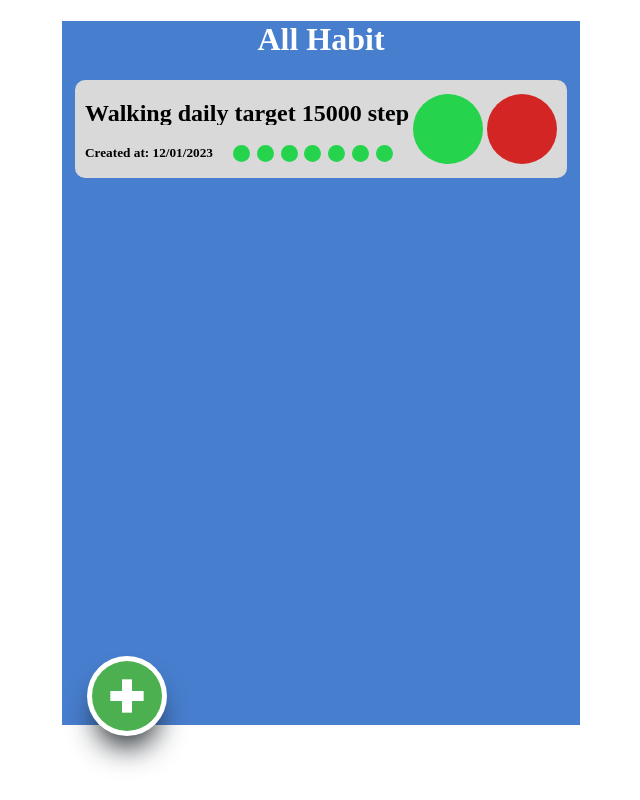
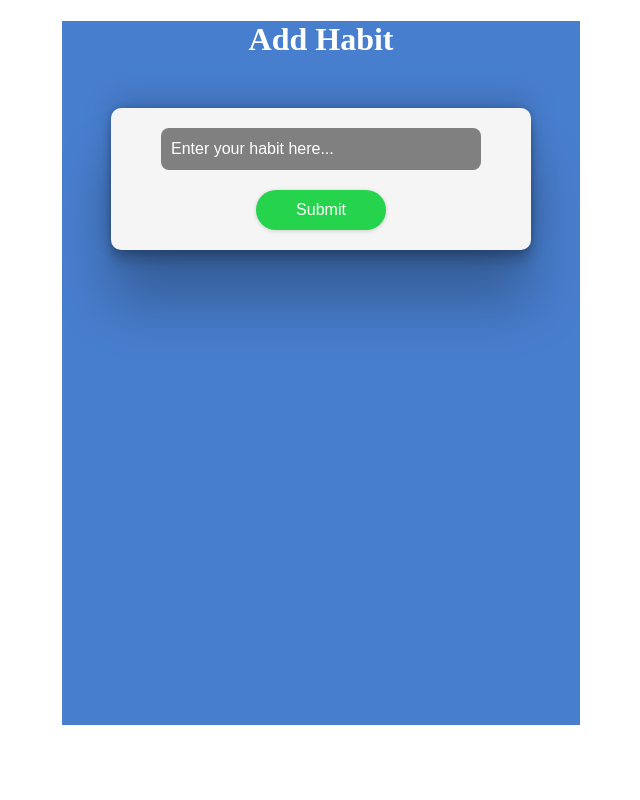
Before and after one commit to Nikhil3522/Habit-Tracker-App, a React (Create React App) app: page /addhabit in a window 1280 px wide. Shown: the whole page, without its empty margins (319-959 px from the left). Built offline with nearby package versions, Linux system fonts and the light colour scheme.

Commit message:
Redux setup completed

```diff
--- a/package.json
+++ b/package.json
@@ -9,7 +9,11 @@
     "react": "^18.2.0",
     "react-dom": "^18.2.0",
     "react-icons": "^4.7.1",
+    "react-redux": "^8.0.5",
+    "react-router-dom": "^6.7.0",
     "react-scripts": "5.0.1",
+    "redux": "^4.2.0",
+    "redux-thunk": "^2.4.2",
     "web-vitals": "^2.1.4"
   },
   "scripts": {
--- a/src/App.css
+++ b/src/App.css
@@ -81,13 +81,8 @@ h5{
   background-color: #d42525;
 }
 
-.AddHabitBtn{
-  width: 100px;
-  height: 100px;
-  background-color: #53CE51;
-  border-radius: 50%;
-}
 
+/* Add habit button */
 .AddBtnDiv{
   border-radius: 50%;
   background-color: white;
@@ -97,8 +92,57 @@ h5{
   position: fixed;
   bottom: 4rem;
   margin-left: 25px;
+  cursor: pointer;
 }
 
 .AddBtn{
   font-size: 80px;
 }
+
+/* AddHabit Page */
+.AddTaskContainer{
+  display: flex;
+  flex-direction: column;
+  background-color: whitesmoke;
+  width: 380px;
+  margin: auto;
+  margin-top: 50px;
+  padding: 20px;
+  border-radius: 10px;
+  color: white;
+  box-shadow: rgba(0, 0, 0, 0.25) 0px 54px 55px, rgba(0, 0, 0, 0.12) 0px -12px 30px, rgba(0, 0, 0, 0.12) 0px 4px 6px, rgba(0, 0, 0, 0.17) 0px 12px 13px, rgba(0, 0, 0, 0.09) 0px -3px 5px;
+}
+.inputHabitField{
+  height: 40px;
+  width: 300px;
+  border-radius: 8px;
+  border: none;
+  font-size: 16px;
+  padding-left: 10px;
+  padding-right: 10px;
+  margin: auto;
+  color: white;
+  background-color: grey;
+}
+
+::placeholder{
+  color: white;
+}
+
+.addButton{
+  background-color: #25d44c;
+  height: 40px;
+  width: 130px;
+  color: white;
+  font-size: 16px;
+  border-radius: 25px;
+  border: none;
+  margin: auto;
+  margin-top: 20px;
+  box-shadow: rgba(0, 0, 0, 0.16) 0px 1px 4px;
+}
+
+.addButton:hover{
+  box-shadow: rgba(0, 0, 0, 0.24) 0px 3px 8px;
+  cursor: pointer;
+}
--- a/src/App.js
+++ /dev/null
@@ -1,31 +0,0 @@
-import './App.css';
-import Habit from "./components/Habit";
-import { FcPlus } from 'react-icons/fc'
-// FcPlus
-
-function App() {
-  return (
-    <div className="App">
-      <h1>All Habit</h1>
-      <Habit />
-
-      {/* <Habit />
-      <Habit />
-      <Habit />
-      <Habit />
-      <Habit />
-      <Habit />
-      <Habit />
-      <Habit />
-      <Habit />
-      <Habit /> */}
-
-      <div className='AddBtnDiv'>
-        <FcPlus className='AddBtn' />
-
-      </div>
-    </div>
-  );
-}
-
-export default App;
--- /dev/null
+++ b/src/actions/index.js
@@ -0,0 +1,18 @@
+//action types
+export const ADD_HABIT = 'ADD_HABIT';
+export const SHOW_HABIT = 'SHOW_HABIT';
+
+//action creators
+export function addHabit(habit, date) {
+    return {
+        type: ADD_HABIT,
+        habit,
+        date
+    }
+}
+
+export function showHabit(){
+    return{
+        typr: SHOW_HABIT,
+    }
+}
--- /dev/null
+++ b/src/components/AddHabit.js
@@ -0,0 +1,37 @@
+import { useState } from 'react';
+import { useDispatch } from "react-redux";
+import { useNavigate } from 'react-router-dom';
+import { addHabit } from '../actions';
+import '../App.css';
+
+function AddHabit(){
+    const dispatch = useDispatch();
+    const navigate = useNavigate();
+    const [inputValue, setInputValue] = useState('');
+
+    let newDate = new Date()
+    let date = newDate.getDate();
+    let month = newDate.getMonth() + 1;
+    let day = date+'/'+month;
+
+    return(
+        <div className="App">
+            <h1>Add Habit</h1>
+            <div className='AddTaskContainer'>
+                <input
+                    className='inputHabitField'
+                    type="text"
+                    placeholder='Enter your habit here...'
+                    onChange={(e) => {setInputValue(e.target.value); e.target.value=''}}
+                    value={inputValue}
+                />
+                <button
+                    onClick={() => (dispatch(addHabit(inputValue, day), navigate('/')))}
+                    className='addButton'
+                >Submit</button>
+            </div>
+        </div>
+    )
+}
+
+export default AddHabit;
--- /dev/null
+++ b/src/components/App.js
@@ -0,0 +1,37 @@
+import '../App.css';
+import Habit from "./Habit";
+import { FcPlus } from 'react-icons/fc'
+import {showHabit} from '../actions';
+import { useDispatch } from "react-redux";
+import { store } from "../index";
+import { useNavigate } from 'react-router-dom';
+import { useEffect, useState } from 'react';
+// FcPlus
+
+function App(props) {
+  const dispatch = useDispatch();
+  const navigate = useNavigate();
+
+  const [habitList, setHabitList] = useState();
+
+  useEffect(() => {
+    setHabitList(store.getState().allHabit.habit)
+    // (console.log("sf",dispatch(showHabit())))
+  },[]);
+
+  return (
+    <div className="App">
+      <h1>All Habit</h1>
+      {habitList ? habitList.map((item, index )=> (
+        <Habit title={item[0]} date={item[1]} key={index}/>
+      )) : null}
+
+
+      <div className='AddBtnDiv'>
+        <FcPlus className='AddBtn' onClick={() => navigate("/addhabit")} />
+      </div>
+    </div>
+  );
+}
+
+export default App;
--- a/src/components/Habit.js
+++ b/src/components/Habit.js
@@ -1,12 +1,12 @@
 // import './App.css';
 
-function Habit() {
+function Habit(props) {
   return (
     <div className="habit">
         <div>
-            <h2>Walking daily target 15000 step step sep</h2>
+            <h2>{props.title}</h2>
             <div className="subContainer">
-                <h5>Created at: 12/01/2023</h5>
+                <h5>Created at: {props.date}</h5>
                 <div className="previousDayContainer">
                     {/* day circle */}
                     <div className="previousDayTrack"></div>
--- a/src/index.js
+++ b/src/index.js
@@ -1,11 +1,24 @@
 import React from 'react';
 import ReactDOM from 'react-dom/client';
 import './index.css';
-import App from './App';
+import Navigator from './routes/Navigator';
+import {createStore, applyMiddleware} from 'redux';
+import thunk from 'redux-thunk';
+import { Provider } from 'react-redux';
+import rootReducer from './reducers';
+
+const logger = ({dispatch, getState}) => (next) => (action) => {
+  if(typeof action !== 'function'){
+    console.log("ACTION_TYPE = ", action.type);
+  }
+  next(action);
+}
+
+export const store = createStore(rootReducer, applyMiddleware(logger, thunk));
 
 const root = ReactDOM.createRoot(document.getElementById('root'));
 root.render(
-  <React.StrictMode>
-    <App />
-  </React.StrictMode>
+  <Provider store={store}>
+    <Navigator />
+  </Provider>
 );
--- /dev/null
+++ b/src/reducers/index.js
@@ -0,0 +1,29 @@
+import { ADD_HABIT, SHOW_HABIT } from '../actions';
+
+const initialHabitsState = {
+    allHabit: {
+        habit: []
+    },
+    // habitTracker: [],
+}
+export default  function habits (state = initialHabitsState, action){
+    console.log("Reducer", state);
+    switch (action.type) {
+        case ADD_HABIT:
+            return {
+                ...state,
+                allHabit: {
+                    habit: [...state.allHabit.habit, [action.habit, action.date, [0,0,0,0,0,0,0]]]
+                //    habit: {...state.allHabit.habit, title : action.habit,
+                //    createdAt: action.date}
+                }
+                // allHabit: [ ...state.allHabit, action.habit]
+            }
+        case SHOW_HABIT:
+            return {
+                a:"sfda"
+            };
+        default:
+            return state;
+    }
+}
--- /dev/null
+++ b/src/routes/Navigator.js
@@ -0,0 +1,21 @@
+import { BrowserRouter, Route, Routes } from "react-router-dom";
+import App from "../components/App";
+import AddHabit from "../components/AddHabit";
+
+const Navigator = () => {
+
+    return (
+        <BrowserRouter>
+            <Routes>
+                <Route
+                    path="/" element={ <App /> }
+                />
+                <Route
+                    path="/addhabit" element={ <AddHabit /> }
+                />
+            </Routes>
+        </BrowserRouter>
+    )
+}
+
+export default Navigator;
```
Also changed, not shown: 1 other file (tests, documents, lock files or other folders).
